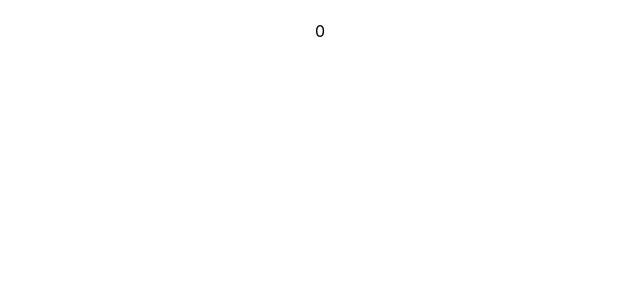
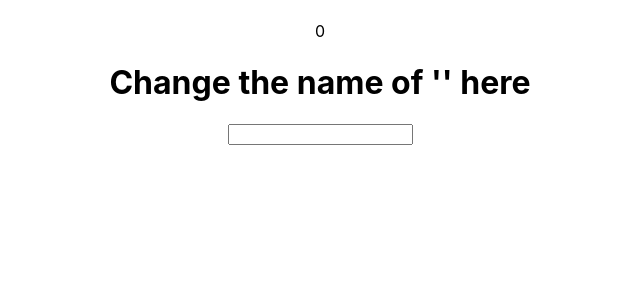
Before and after one commit to dhyanswathi/TypeScript, a React (Create React App) app in the folder my-app/: page / in a window 1280 px wide. Shown: the top 300 px of the page, without its empty margins (320-960 px from the left). Built offline with nearby package versions, Linux system fonts and the light colour scheme; no server answers.

Commit message:
add name change component

```diff
--- a/my-app/src/App.tsx
+++ b/my-app/src/App.tsx
@@ -4,6 +4,7 @@ import { UserInfo } from './types';
 import UserName from './Components/userName';
 import UserAge from './Components/userAge';
 import UserAddress from './Components/userAddress';
+import UserNameChange from './Components/userNameChange';
 
 function App() {
   const [user, setUser] = useState<UserInfo>({
@@ -11,6 +12,14 @@ function App() {
     age: 0,
     address: '',
   });
+
+  const handleChange = (e: React.ChangeEvent<HTMLInputElement>) => {
+    e.preventDefault()
+
+    const value = e.currentTarget.value
+
+    setUser({ ...user, name: value })
+  }
 
   useEffect(() => {
     const getData = async () => {
@@ -36,6 +45,7 @@ function App() {
       <UserName user={user} />
       <UserAge user={user} />
       <UserAddress user={user} />
+      <UserNameChange user={user} onNameChanged={handleChange} />
     </div>
   );
 }
--- /dev/null
+++ b/my-app/src/Components/userNameChange.tsx
@@ -0,0 +1,18 @@
+import React from 'react'
+import { UserInfo } from './../types'
+
+interface IUserNameChangeComponentProps {
+  user : UserInfo,
+  onNameChanged(e: React.ChangeEvent<HTMLInputElement>): void
+}
+
+const UserNameChange = ({user: {name}, onNameChanged} : IUserNameChangeComponentProps) => {
+  return (
+    <div>
+      <h1>Change the name of '{name}' here</h1>
+      <input type="text" value={name} onChange={onNameChanged} />
+    </div>
+  )
+}
+
+export default UserNameChange
```
